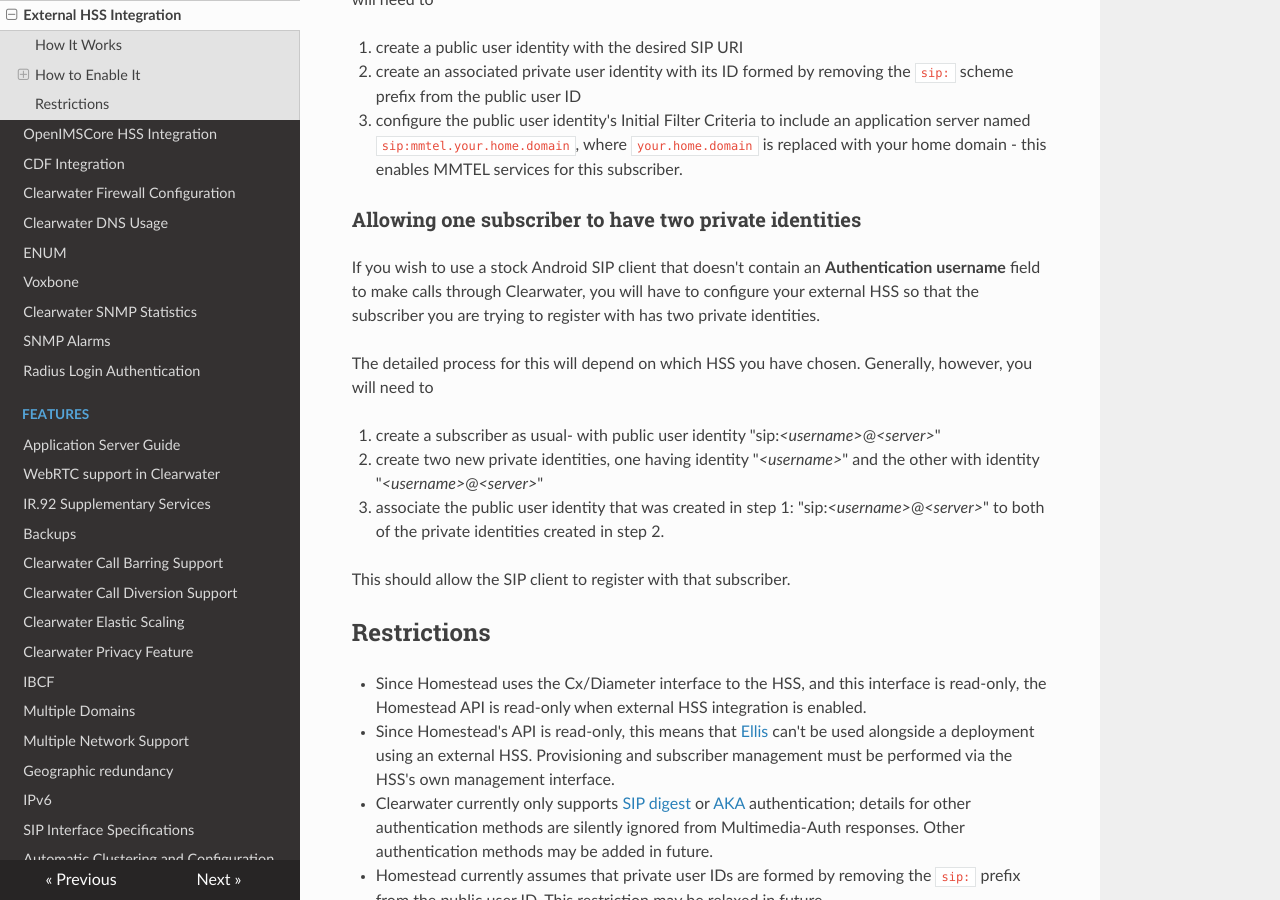
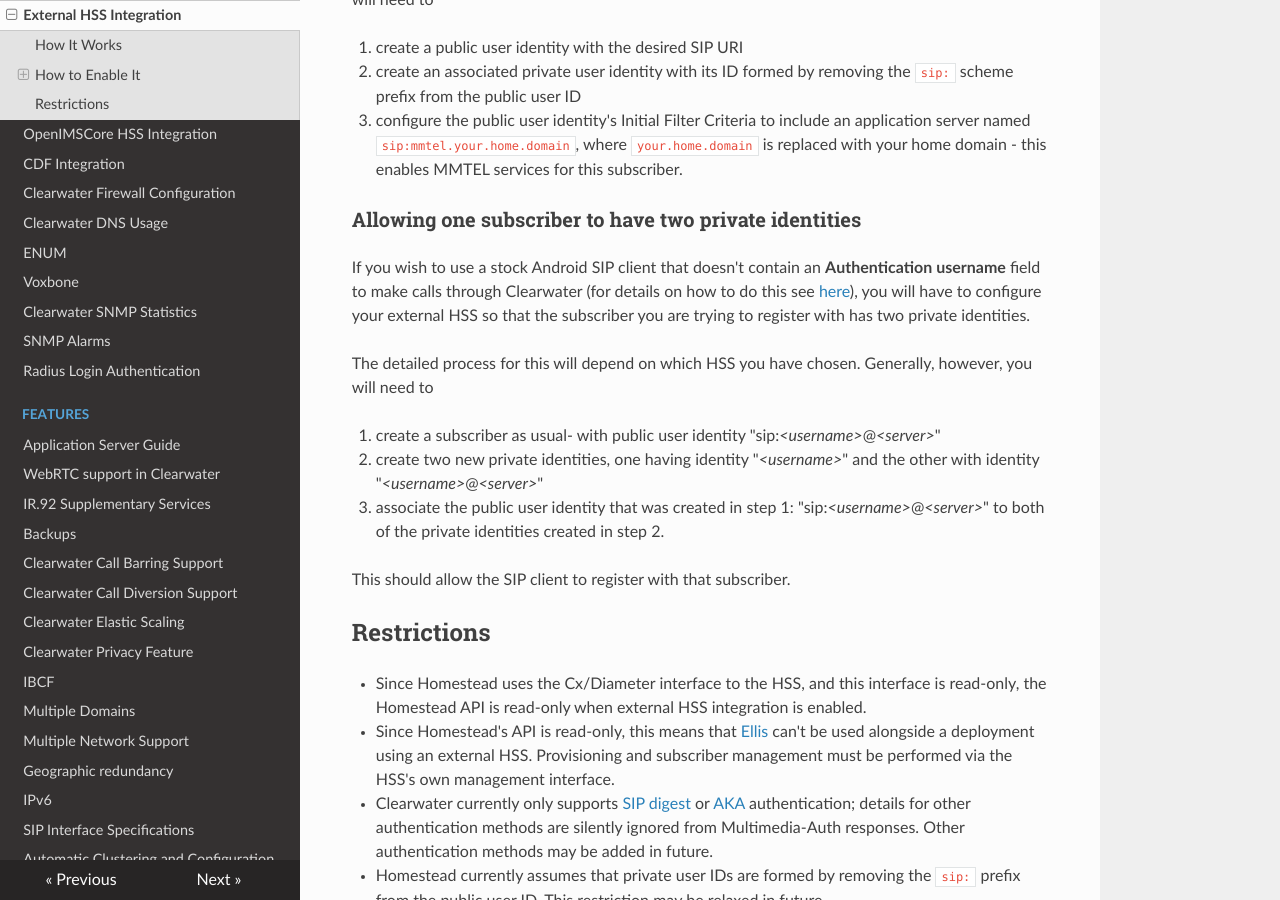
Before and after one commit to Metaswitch/clearwater-readthedocs, an MkDocs documentation site: the page built from docs/External_HSS_Integration.md, in a window 1280 px wide and 900 px high, scrolled down 2081 px. Built offline with MkDocs 1.6.1, drawn with Linux system fonts in a browser that asks for light colours; nearby versions of some CDN libraries; old or Windows-style settings are respelled for this version of MkDocs.

Commit message:
Adds docs detailing how to get Andriod SIP clients to work

```diff
--- a/docs/External_HSS_Integration.md
+++ b/docs/External_HSS_Integration.md
@@ -74,7 +74,9 @@ In order to register and make calls, you need to create subscriber records on yo
 ### Allowing one subscriber to have two private identities
 
 If you wish to use a stock Android SIP client that doesn't contain an
-**Authentication username** field to make calls through Clearwater, you will
+**Authentication username** field to make calls through Clearwater (for details
+on how to do this see
+[here](Configuring_the_native_Android_SIP_client.md#instructions-1)), you will
 have to configure your external HSS so that the subscriber you are trying to
 register with has two private identities.
 
```
